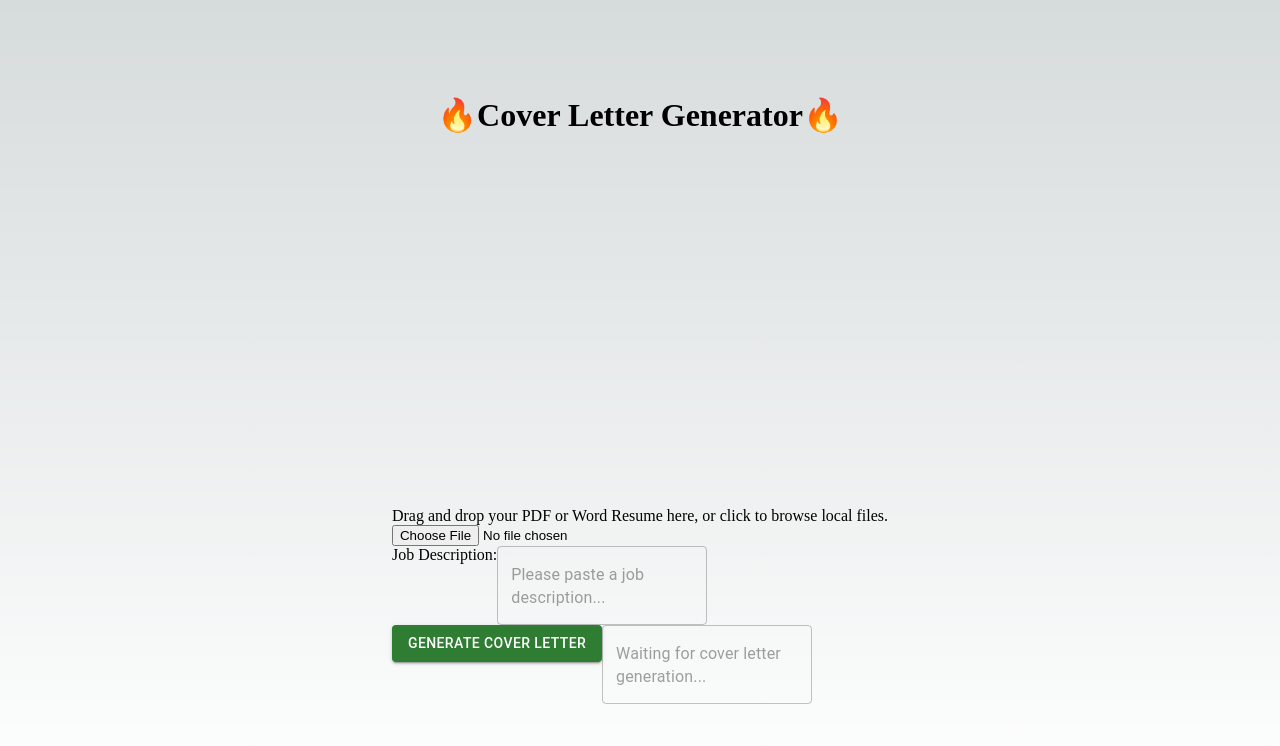
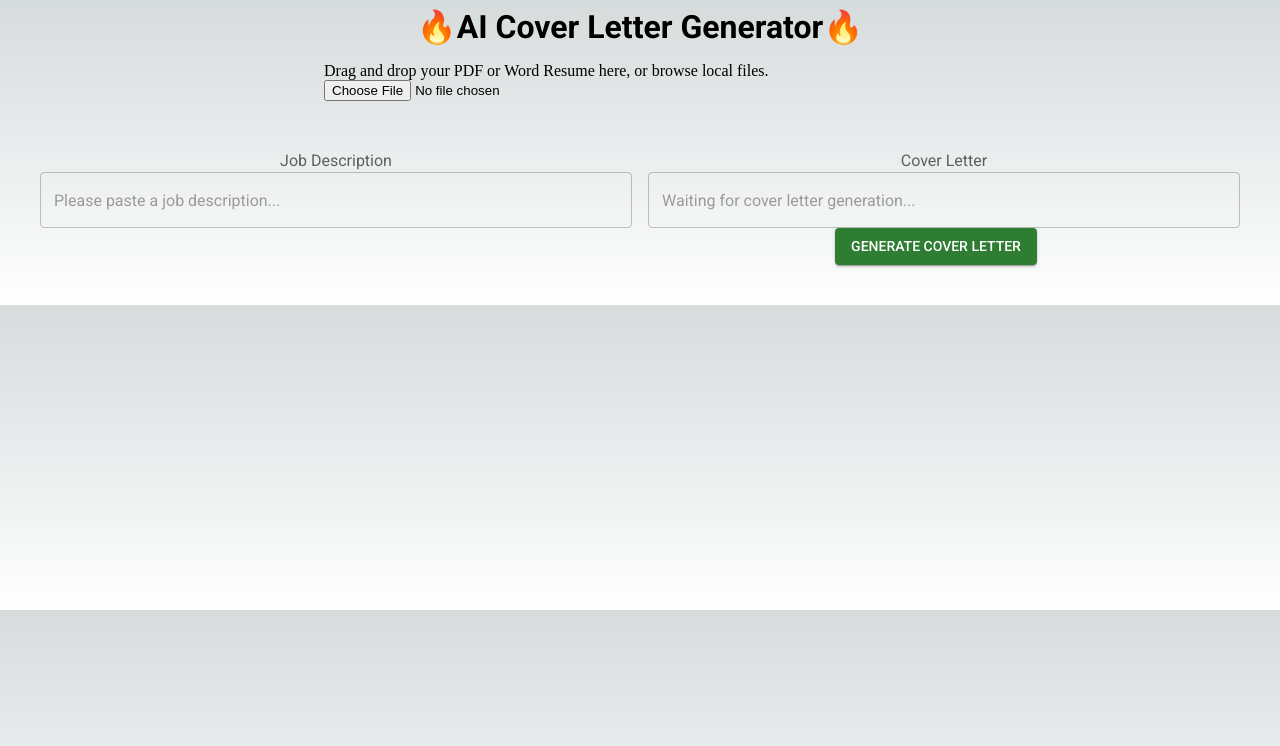
Before and after one commit to macsampson/cover-letter-generator, a Next.js app: page / in a window 1280 px wide. Shown: the top 746 px of the page. Built offline with nearby package versions, Linux system fonts and the light colour scheme.

Commit message:
add material ui styling

```diff
--- a/src/pages/api/upload.ts
+++ b/src/pages/api/upload.ts
@@ -39,7 +39,7 @@ const createCoverLetter = async (resume: string, jd: any) => {
 		messages: [
 			{
 				role: `system`,
-				content: `You will be given a resume and job description. From the information in the resume, please create a cover letter for the role in the job description. If there are some skills required for the job description that are not in the resume, express interest in learning them.`,
+				content: `You will be given a resume and job description. Using my resume as a reference, please create a cover letter for the role in the job description. If there are some skills required for the job description that are not in the resume, express interest in learning them.`,
 			},
 			{
 				role: `user`,
@@ -47,10 +47,10 @@ const createCoverLetter = async (resume: string, jd: any) => {
 			},
 			{
 				role: `system`,
-				content: `Please create a cover letter from this information.`,
+				content: `Please compose a compelling cover letter in 200 words or less explaining why I am the best fit for this role. Use the StoryBrand Framework.`,
 			},
 		],
-		temperature: 0.2,
+		temperature: 0.9,
 		max_tokens: 1200,
 	})
 	// console.log(response.data.choices[0].message)
--- a/src/pages/index.tsx
+++ b/src/pages/index.tsx
@@ -1,12 +1,25 @@
 'use client'
-// import Image from 'next/image'
-// import { Inter } from 'next/font/google'
-import styles from '@/styles/Home.module.css'
+import '@fontsource/roboto/300.css'
+import '@fontsource/roboto/400.css'
+import '@fontsource/roboto/500.css'
+import '@fontsource/roboto/700.css'
+
+// import styles from '@/styles/Home.module.css'
 import React, { useState } from 'react'
 import Button from '@mui/material/Button'
 import { TextField, CircularProgress } from '@mui/material'
+import Grid from '@mui/material/Grid' // Grid version 1
+import Grid2 from '@mui/material/Unstable_Grid2' // Grid version 2
+import InputLabel from '@mui/material/InputLabel'
+import { createTheme, ThemeProvider } from '@mui/material/styles'
 
 // const inter = Inter({ subsets: ['latin'] })
+
+const theme = createTheme({
+	typography: {
+		fontFamily: 'Roboto',
+	},
+})
 
 interface Props {}
 
@@ -104,19 +117,35 @@ const DragAndDrop: React.FC<Props> = () => {
 	}
 
 	return (
-		<main className={styles.main}>
-			<h1>🔥Cover Letter Generator🔥</h1>
-
+		<main>
+			<ThemeProvider theme={theme}>
+				<Grid2
+					container
+					spacing={2}
+					justifyContent="center"
+					padding={2}
+					fontFamily="Roboto"
+				>
+					<h1>🔥AI Cover Letter Generator🔥</h1>
+				</Grid2>
 				<form onSubmit={handleSubmit}>
+					<Grid2
+						container
+						spacing={2}
+						justifyContent="center"
+					>
+						<Grid2 lg={6}>
 							<div
-					className={`drag-and-drop-container ${isDragging ? 'dragging' : ''}`}
+								className={`drag-and-drop-container ${
+									isDragging ? 'dragging' : ''
+								}`}
 								onDragEnter={handleDragEnter}
 								onDragLeave={handleDragLeave}
 								onDragOver={handleDragOver}
 								onDrop={handleDrop}
 							>
 								<p>
-						Drag and drop your PDF or Word Resume here, or click to browse local
+									Drag and drop your PDF or Word Resume here, or browse local
 									files.
 								</p>
 								<input
@@ -124,23 +153,57 @@ const DragAndDrop: React.FC<Props> = () => {
 									accept=".pdf,.doc,.docx,application/msword,application/vnd.openxmlformats-officedocument.wordprocessingml.document"
 									onChange={handleFileChange}
 								/>
-					{file && (
-						<div>
-							<p>{file.name}</p>
+								{/* {file && <p>{file.name}</p>} */}
 							</div>
-					)}
-				</div>
-				<div>
-					<label htmlFor="text-input">Job Description:</label>
+						</Grid2>
+					</Grid2>
+					<Grid2
+						container
+						spacing={2}
+						justifyContent="center"
+						padding={5}
+					>
+						<Grid2 lg={6}>
+							<InputLabel
+								htmlFor="text-input"
+								style={{ textAlign: 'center' }}
+							>
+								Job Description
+							</InputLabel>
+							<div id="job-description">
+								{/* <label htmlFor="text-input">Job Description:</label> */}
 								<TextField
 									id="text-input"
 									placeholder="Please paste a job description..."
 									value={text}
 									onChange={handleInputChange}
-						className={styles.textBox}
+									// className={styles.textBox}
 									multiline
+									style={{ width: '100%' }}
 								/>
 							</div>
+						</Grid2>
+						<Grid2 lg={6}>
+							<InputLabel
+								htmlFor="text-input"
+								style={{ textAlign: 'center' }}
+							>
+								Cover Letter
+							</InputLabel>
+							<TextField
+								id="cover-letter-result"
+								placeholder="Waiting for cover letter generation..."
+								value={apiResponse}
+								onChange={(e) => setApiResponse(e.target.value)}
+								multiline
+								style={{ width: '100%' }}
+							></TextField>
+							<Grid2
+								container
+								spacing={2}
+								justifyContent="center"
+							>
+								<Grid2>
 									<Button
 										variant="contained"
 										type="submit"
@@ -148,21 +211,20 @@ const DragAndDrop: React.FC<Props> = () => {
 									>
 										Generate Cover Letter
 									</Button>
+								</Grid2>
+								<Grid2>
 									{loading && (
 										<CircularProgress
-						id="loading"
 											thickness={7}
 											color="success"
 										/>
 									)}
-				<TextField
-					id="cover-letter"
-					placeholder="Waiting for cover letter generation..."
-					value={apiResponse}
-					onChange={(e) => setApiResponse(e.target.value)}
-					multiline
-				></TextField>
+								</Grid2>
+							</Grid2>
+						</Grid2>
+					</Grid2>
 				</form>
+			</ThemeProvider>
 		</main>
 	)
 }
--- a/src/styles/globals.css
+++ b/src/styles/globals.css
@@ -40,7 +40,7 @@
 	--card-border-rgb: 131, 134, 135;
 }
 
-@media (prefers-color-scheme: dark) {
+@media (prefers-color-scheme: no-preference) {
 	:root {
 		--foreground-rgb: 255, 255, 255;
 		--background-start-rgb: 0, 0, 0;
@@ -122,21 +122,21 @@ a {
 	}
 
 	input[type='file'] {
-		display: inline-block;
+		/* display: inline-block; */
 		margin-top: 20px;
 		background-color: white;
 		color: black;
-		padding: 8px 16px;
+		/* padding: 8px 16px; */
 		border: none;
 		border-radius: 4px;
 		cursor: pointer;
 	}
 
 	.MuiTextField-root {
-		width: 100vw;
+		/* width: 100vw; */
 		box-sizing: border-box;
 		background-color: white;
-		padding: 8px;
+		/* padding: 8px; */
 		border: none;
 		border-radius: 4px;
 		cursor: pointer;
```
Lines whose indentation alone changed are shown as unchanged.
